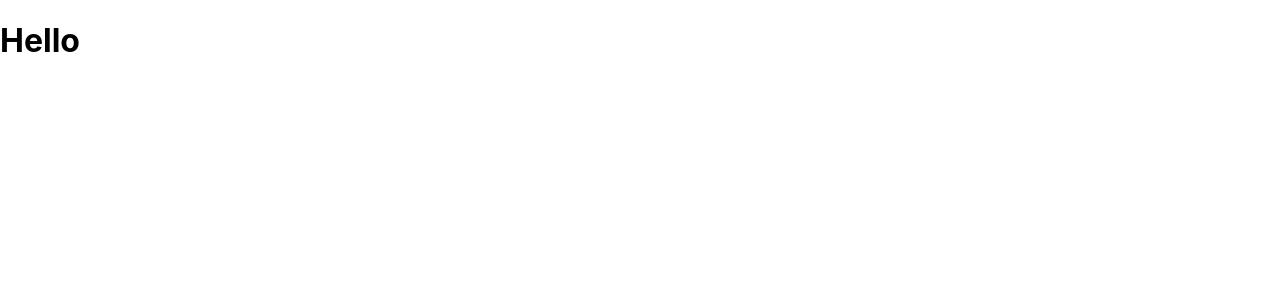
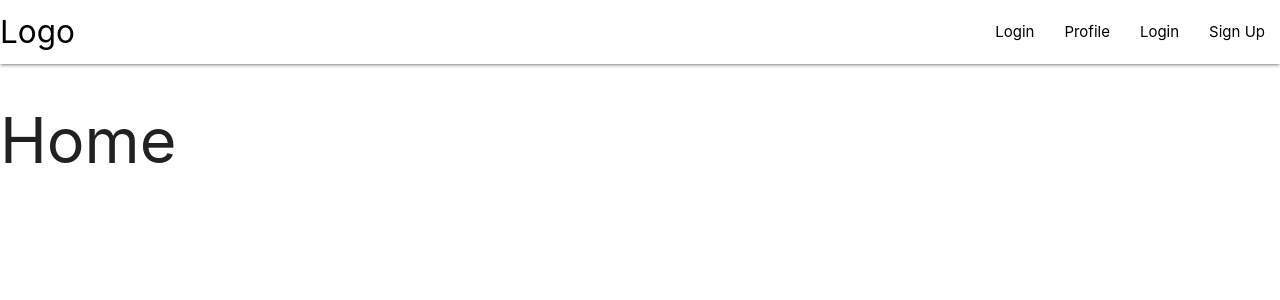
Before and after one commit to superdon-dev/Instaclone, a React (Create React App) app in the folder client/: page / in a window 1280 px wide. Shown: the top 300 px of the page. Built offline with nearby package versions, Linux system fonts and the light colour scheme.

Commit message:
added router and navbar

```diff
--- a/client/public/index.html
+++ b/client/public/index.html
@@ -10,34 +10,15 @@
       content="Web site created using create-react-app"
     />
     <link rel="apple-touch-icon" href="%PUBLIC_URL%/logo192.png" />
-    <!--
-      manifest.json provides metadata used when your web app is installed on a
-      user's mobile device or desktop. See https://developers.google.com/web/fundamentals/web-app-manifest/
-    -->
     <link rel="manifest" href="%PUBLIC_URL%/manifest.json" />
-    <!--
-      Notice the use of %PUBLIC_URL% in the tags above.
-      It will be replaced with the URL of the `public` folder during the build.
-      Only files inside the `public` folder can be referenced from the HTML.
-
-      Unlike "/favicon.ico" or "favicon.ico", "%PUBLIC_URL%/favicon.ico" will
-      work correctly both with client-side routing and a non-root public URL.
-      Learn how to configure a non-root public URL by running `npm run build`.
-    -->
-    <title>React App</title>
+    <link
+      rel="stylesheet"
+      href="https://cdnjs.cloudflare.com/ajax/libs/materialize/1.0.0/css/materialize.min.css"
+    />
+    <title>Instaclone</title>
   </head>
   <body>
     <noscript>You need to enable JavaScript to run this app.</noscript>
     <div id="root"></div>
-    <!--
-      This HTML file is a template.
-      If you open it directly in the browser, you will see an empty page.
-
-      You can add webfonts, meta tags, or analytics to this file.
-      The build step will place the bundled scripts into the <body> tag.
-
-      To begin the development, run `npm start` or `yarn start`.
-      To create a production bundle, use `npm run build` or `yarn build`.
-    -->
   </body>
 </html>
--- a/client/src/App.css
+++ b/client/src/App.css
@@ -0,0 +1,3 @@
+a {
+  color: black !important;
+}
--- a/client/src/App.js
+++ b/client/src/App.js
@@ -1,7 +1,24 @@
 import React from "react";
+import Navbar from "./components/Navbar";
+import { BrowserRouter as Router, Route } from "react-router-dom";
 
-function App() {
-  return <h1>Hello</h1>;
-}
+import Home from "./containers/Home";
+import Profile from "./containers/Profile";
+import Login from "./containers/Login";
+import Signup from "./containers/Signup";
+
+import "./App.css";
+
+const App = () => {
+  return (
+    <Router>
+      <Navbar />
+      <Route path="/" exact component={Home} />
+      <Route path="/login" component={Login} />
+      <Route path="/signup" component={Signup} />
+      <Route path="/profile" component={Profile} />
+    </Router>
+  );
+};
 
 export default App;
--- /dev/null
+++ b/client/src/components/Navbar.js
@@ -0,0 +1,30 @@
+import React from "react";
+import { NavLink } from "react-router-dom";
+
+const Navbar = () => {
+  return (
+    <nav>
+      <div className="nav-wrapper white">
+        <a href="#" className="brand-logo">
+          Logo
+        </a>
+        <ul id="nav-mobile" className="right hide-on-med-and-down">
+          <li>
+            <NavLink to="/">Login</NavLink>
+          </li>
+          <li>
+            <NavLink to="/profile">Profile</NavLink>
+          </li>
+          <li>
+            <NavLink to="/login">Login</NavLink>
+          </li>
+          <li>
+            <NavLink to="/signup">Sign Up</NavLink>
+          </li>
+        </ul>
+      </div>
+    </nav>
+  );
+};
+
+export default Navbar;
--- /dev/null
+++ b/client/src/containers/Home.js
@@ -0,0 +1,7 @@
+import React from "react";
+
+const Home = () => {
+  return <h1>Home</h1>;
+};
+
+export default Home;
--- /dev/null
+++ b/client/src/containers/Login.js
@@ -0,0 +1,7 @@
+import React from "react";
+
+const Login = () => {
+  return <h1>Login</h1>;
+};
+
+export default Login;
--- /dev/null
+++ b/client/src/containers/Profile.js
@@ -0,0 +1,7 @@
+import React from "react";
+
+const Profile = () => {
+  return <h1>Profile</h1>;
+};
+
+export default Profile;
--- /dev/null
+++ b/client/src/containers/Signup.js
@@ -0,0 +1,7 @@
+import React from "react";
+
+const Signup = () => {
+  return <h1>Signup</h1>;
+};
+
+export default Signup;
```
Also changed, not shown: 1 other file (tests, documents, lock files or other folders).
